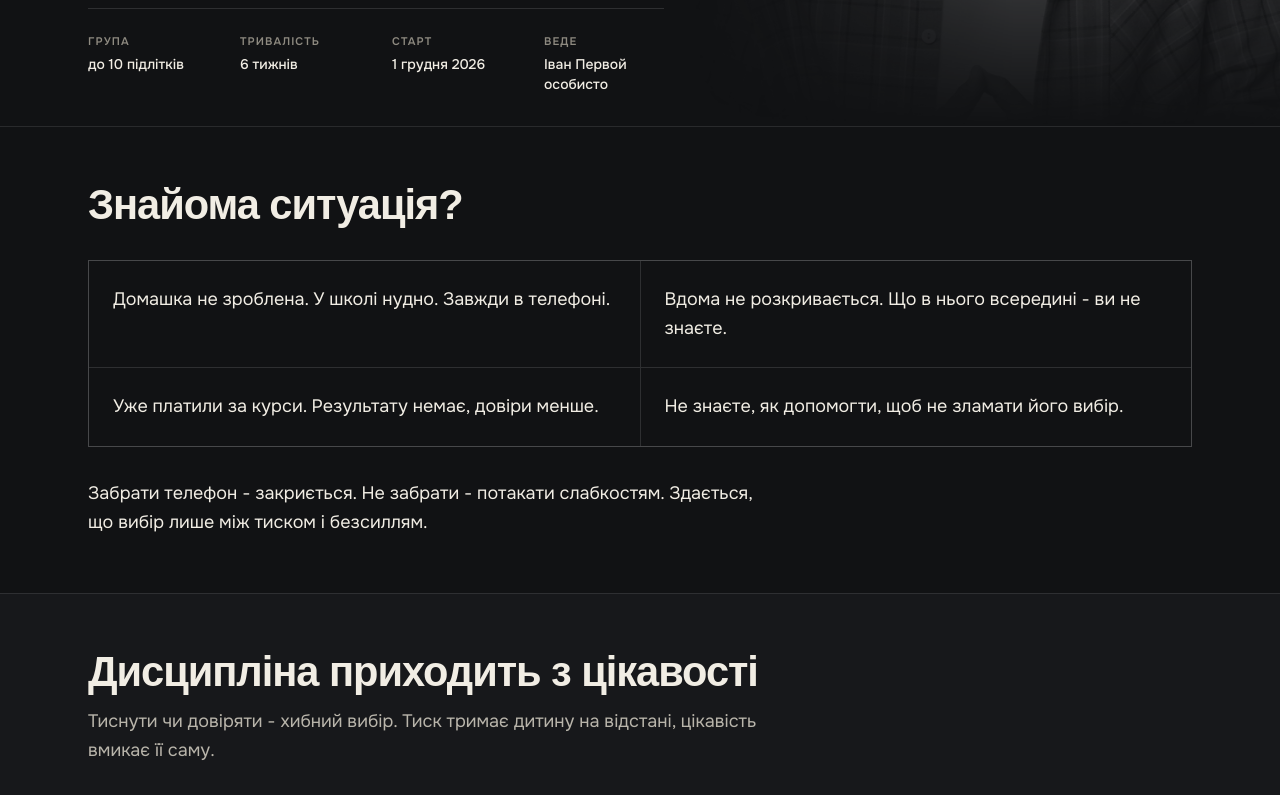
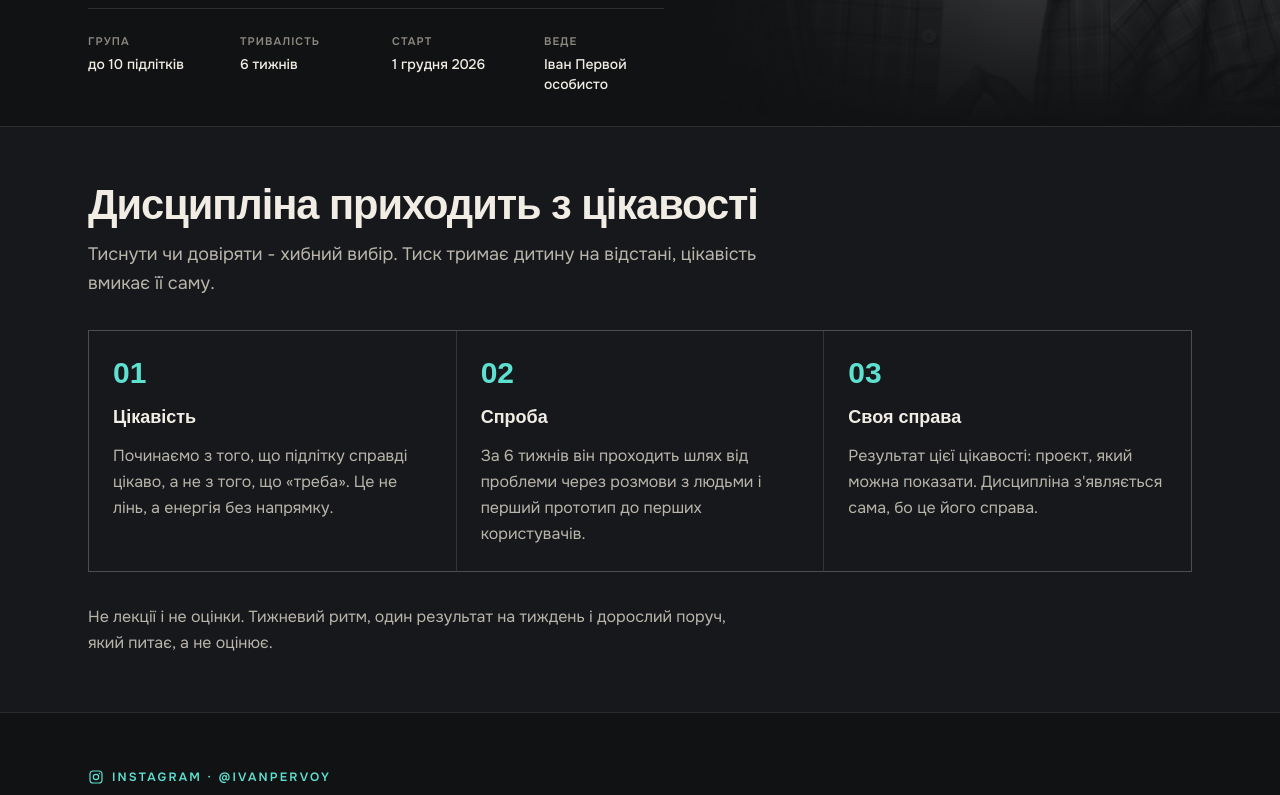
Before and after one commit to vnpv/forge-future-site, a Next.js app: page /program in a window 1280 px wide. Shown: the part 620-1415 px from the top of the page. Built offline with nearby package versions, Linux system fonts and the light colour scheme; no server answers; a web font is replaced by a local one.

Commit message:
program: прибрано блок «Знайома ситуація?» (замінює блок Instagram)
Co-Authored-By: Claude Sonnet 5.5 <noreply@anthropic.com>

```diff
--- a/app/program/page.tsx
+++ b/app/program/page.tsx
@@ -18,7 +18,6 @@ import {
   programFounderLine,
   programGuarantees,
   programHero,
-  programMirror,
   programPricing,
   programRhythm,
   programShift,
@@ -104,23 +103,6 @@ export default function ProgramPage() {
               </div>
             ))}
           </dl>
-        </Container>
-      </Section>
-
-      {/* 2. ДЗЕРКАЛО */}
-      <Section spacing="block" className="border-t border-white/10">
-        <Container>
-          <H2>{programMirror.h2}</H2>
-          <div className="mt-8 grid gap-px border border-white/12 bg-white/12 sm:grid-cols-2">
-            {programMirror.items.map((t) => (
-              <p key={t} className="bg-[var(--color-background)] p-6 text-base leading-relaxed sm:text-lg">
-                {t}
-              </p>
-            ))}
-          </div>
-          <p className="mt-8 max-w-2xl text-lg leading-relaxed text-[var(--color-foreground)]">
-            {programMirror.lead}
-          </p>
         </Container>
       </Section>
 
```
